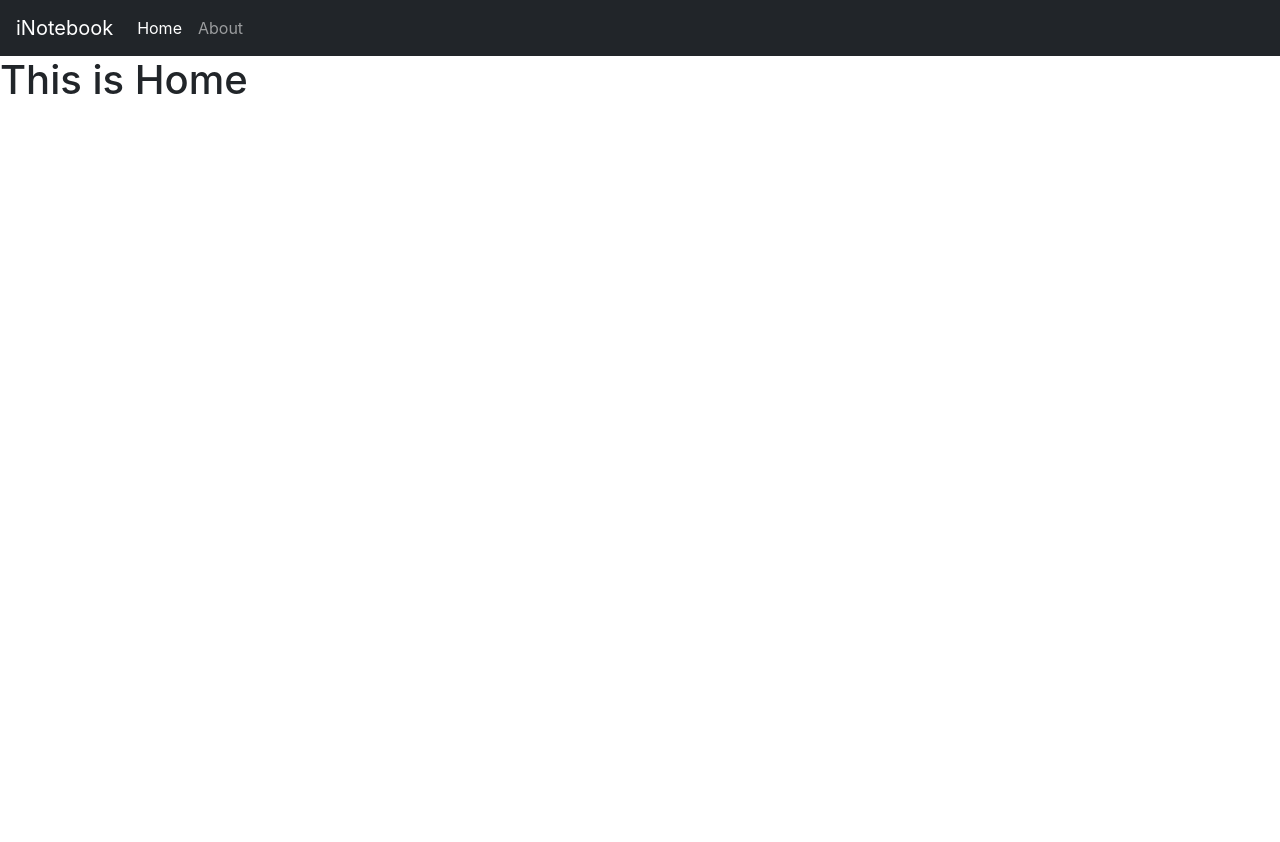
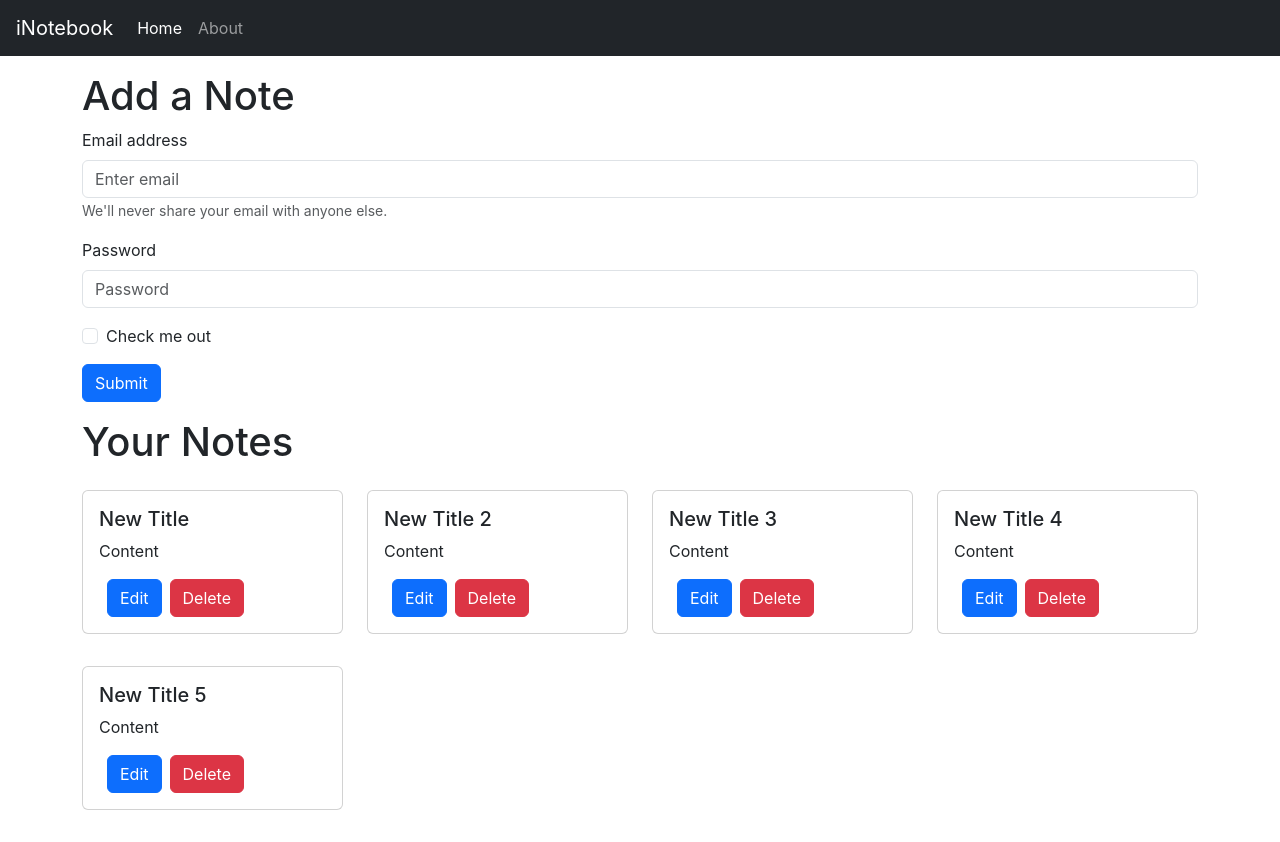
Before and after one commit to Maverick2506/MERN-iNotebook, a React (Create React App) app: page / in a window 1280 px wide. Before the commit the page ends 800 px from the top, so only its background shows below. Built offline with nearby package versions, Linux system fonts and the light colour scheme; the HTML template or start-up script is replaced by a standard one.

Commit message:
Created Notes container and added noteItems with the temporary notes stored locally in noteState

```diff
--- a/src/App.js
+++ b/src/App.js
@@ -3,10 +3,12 @@ import { HashRouter, Routes, Route } from "react-router-dom";
 import NavigationBar from "./Components/NavigatonBar";
 import Home from "./Components/Home";
 import About from "./Components/About";
+import NoteState from "./Context/notes/NoteState";
 
 function App() {
   return (
     <>
+      <NoteState>
         <HashRouter>
           <NavigationBar />
           <Routes>
@@ -14,6 +16,7 @@ function App() {
             <Route exact path="/about" element={<About />}></Route>
           </Routes>
         </HashRouter>
+      </NoteState>
     </>
   );
 }
--- a/src/Components/About.js
+++ b/src/Components/About.js
@@ -1,9 +1,11 @@
-import React from 'react'
+import React from "react";
 
 const About = () => {
   return (
-    <div><h1>This is About</h1></div>
-  )
-}
+    <div>
+      <h1>This is About.</h1>
+    </div>
+  );
+};
 
 export default About;
--- a/src/Components/Home.js
+++ b/src/Components/Home.js
@@ -1,9 +1,36 @@
-import React from 'react'
-
+import React from "react";
+import Button from "react-bootstrap/Button";
+import Form from "react-bootstrap/Form";
+import Notes from "./Notes";
 const Home = () => {
   return (
-    <div><h1>This is Home</h1></div>
-  )
-}
+    <>
+      <div className="container my-3">
+        <h1>Add a Note</h1>
+        <Form>
+          <Form.Group className="mb-3" controlId="formBasicEmail">
+            <Form.Label>Email address</Form.Label>
+            <Form.Control type="email" placeholder="Enter email" />
+            <Form.Text className="text-muted">
+              We'll never share your email with anyone else.
+            </Form.Text>
+          </Form.Group>
+
+          <Form.Group className="mb-3" controlId="formBasicPassword">
+            <Form.Label>Password</Form.Label>
+            <Form.Control type="password" placeholder="Password" />
+          </Form.Group>
+          <Form.Group className="mb-3" controlId="formBasicCheckbox">
+            <Form.Check type="checkbox" label="Check me out" />
+          </Form.Group>
+          <Button variant="primary" type="submit">
+            Submit
+          </Button>
+        </Form>
+        <Notes />
+      </div>
+    </>
+  );
+};
 
 export default Home;
--- a/src/Components/NavigatonBar.js
+++ b/src/Components/NavigatonBar.js
@@ -1,6 +1,7 @@
 import Nav from "react-bootstrap/Nav";
 import Navbar from "react-bootstrap/Navbar";
 import { LinkContainer } from "react-router-bootstrap";
+
 function NavigationBar() {
   return (
     <Navbar expand="lg" className="bg-dark" data-bs-theme="dark">
--- /dev/null
+++ b/src/Components/NoteItem.js
@@ -0,0 +1,23 @@
+import React from "react";
+import { Button } from "react-bootstrap";
+import Card from "react-bootstrap/Card";
+
+const NoteItem = (props) => {
+  const { note } = props;
+  return (
+    <div className="col-md-3">
+      <Card className="my-3">
+        <Card.Body>
+          <Card.Title>{note.title}</Card.Title>
+          <Card.Text>{note.content}</Card.Text>
+          <Button variant="primary" className="mx-2">
+            Edit
+          </Button>
+          <Button variant="danger">Delete</Button>
+        </Card.Body>
+      </Card>
+    </div>
+  );
+};
+
+export default NoteItem;
--- /dev/null
+++ b/src/Components/Notes.js
@@ -0,0 +1,21 @@
+import React, { useContext } from "react";
+import noteContext from "../Context/notes/noteContext";
+import NoteItem from "./NoteItem";
+
+const Notes = () => {
+  const context = useContext(noteContext);
+  // eslint-disable-next-line
+  const { notes, setNotes } = context;
+  return (
+    <>
+      <div className="row my-3">
+        <h1>Your Notes</h1>
+        {notes.map((note) => {
+          return <NoteItem key={note._id} note={note} />;
+        })}
+      </div>
+    </>
+  );
+};
+
+export default Notes;
--- /dev/null
+++ b/src/Context/notes/NoteState.js
@@ -0,0 +1,62 @@
+import React, { useState } from "react";
+import NoteContext from "./noteContext";
+
+const NoteState = (props) => {
+  const notesInitial = [
+    {
+      _id: "64c94b4cc4adcb4dae0caa2d",
+      user: "64c401882eced7cca75bec44",
+      title: "New Title",
+      content: "Content",
+      tag: "tag",
+      date: "2023-08-01T18:13:32.426Z",
+      __v: 0,
+    },
+    {
+      _id: "64c94b50c4adcb4dae0caa2f",
+      user: "64c401882eced7cca75bec44",
+      title: "New Title 2",
+      content: "Content",
+      tag: "tag",
+      date: "2023-08-01T18:13:36.495Z",
+      __v: 0,
+    },
+    {
+      _id: "64c94b50c4adcb4dfe0caa2f",
+      user: "64c401882eced7cca75bec44",
+      title: "New Title 3",
+      content: "Content",
+      tag: "tag",
+      date: "2023-08-01T18:13:36.495Z",
+      __v: 0,
+    },
+    {
+      _id: "64c94b50c4adcb4dad0caa2f",
+      user: "64c401882eced7cca75bec44",
+      title: "New Title 4",
+      content: "Content",
+      tag: "tag",
+      date: "2023-08-01T18:13:36.495Z",
+      __v: 0,
+    },
+    {
+      _id: "64c94b50c4adcb4dae0caa3f",
+      user: "64c401882eced7cca75bec44",
+      title: "New Title 5",
+      content: "Content",
+      tag: "tag",
+      date: "2023-08-01T18:13:36.495Z",
+      __v: 0,
+    },
+  ];
+
+  const [notes, setNotes] = useState(notesInitial);
+
+  return (
+    <NoteContext.Provider value={{ notes, setNotes }}>
+      {props.children}
+    </NoteContext.Provider>
+  );
+};
+
+export default NoteState;
--- /dev/null
+++ b/src/Context/notes/noteContext.js
@@ -0,0 +1,5 @@
+import { createContext } from "react";
+
+const noteContext = createContext();
+
+export default noteContext;
```
Lines whose indentation alone changed are shown as unchanged.
